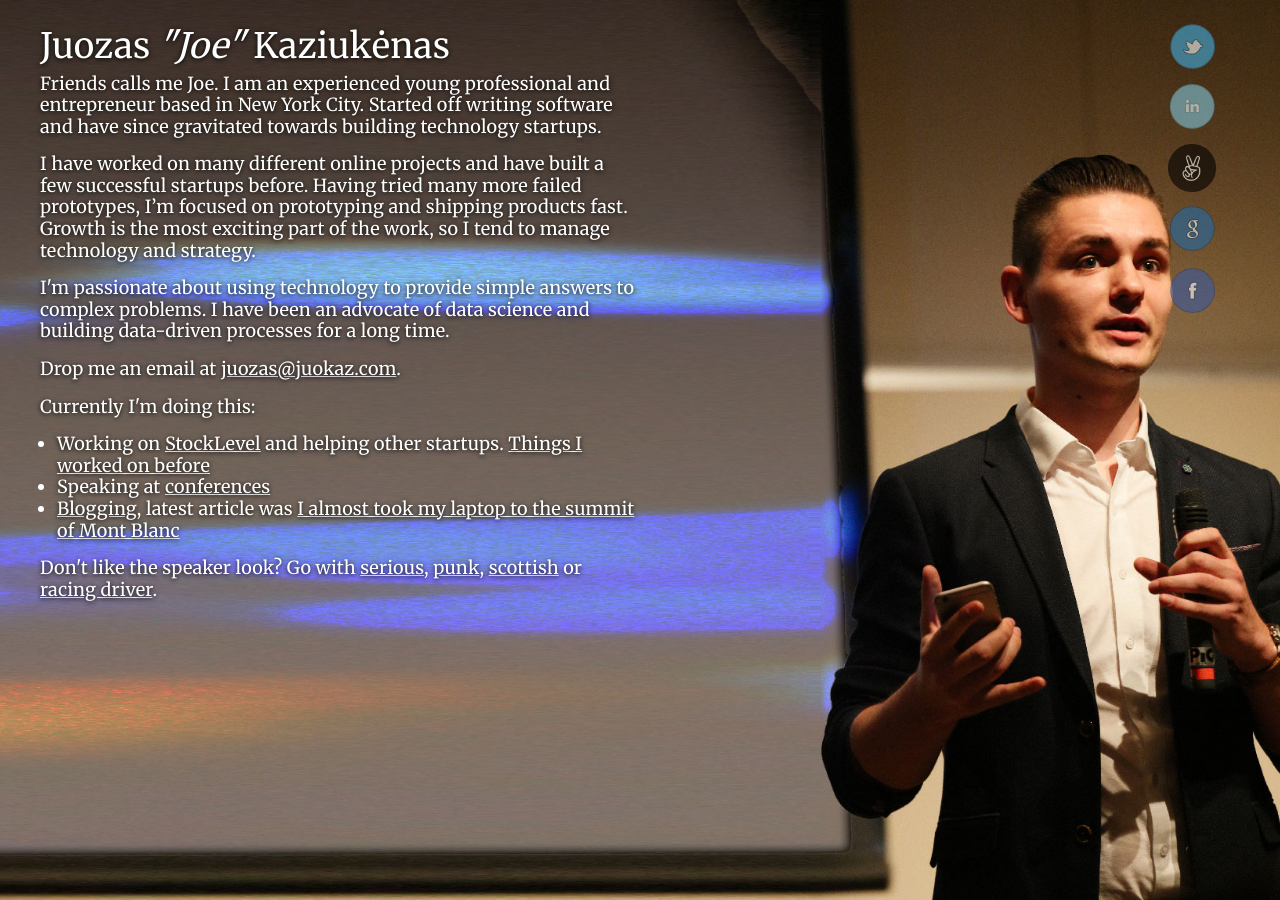
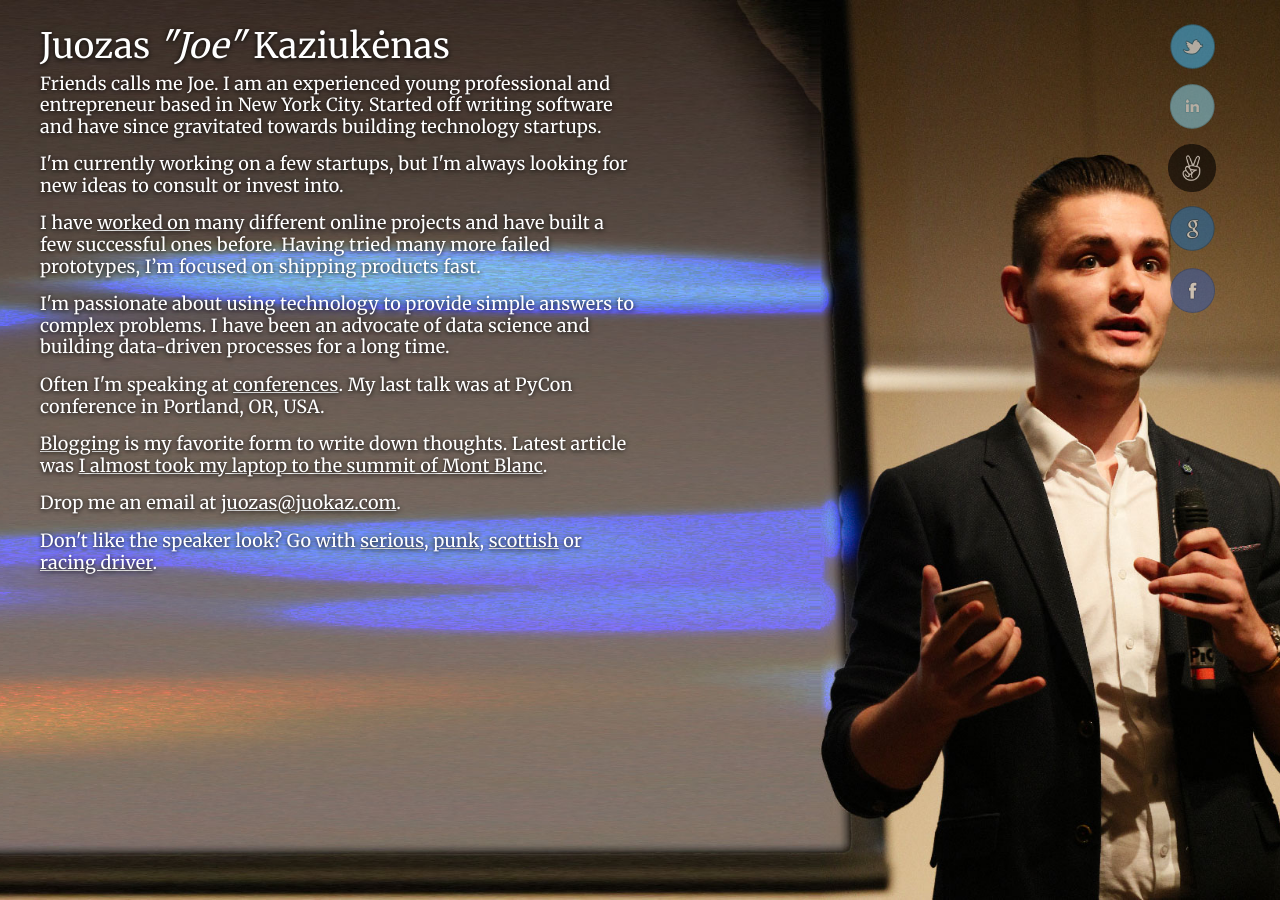
Before and after one commit to juokaz/juokaz.com, a Jekyll site: the page built from index.html, in a window 1280 px wide. Built offline with Jekyll 4.4.1, drawn with Linux system fonts in a browser that asks for light colours.

Commit message:
Update intro text to remove extra sections

```diff
--- a/index.html
+++ b/index.html
@@ -13,22 +13,23 @@ body_class: speaker
         Friends calls me Joe. I am an experienced young professional and entrepreneur based in New York City. Started off writing software and have since gravitated towards building technology startups.
     </p>
     <p>
-        I have worked on many different online projects and have built a few successful startups before. Having tried many more failed prototypes, I’m focused on prototyping and shipping products fast. Growth is the most exciting part of the work, so I tend to manage technology and strategy.
+        I'm currently working on a few startups, but I'm always looking for new ideas to consult or invest into.
+    </a>
+    <p>
+        I have <a href="cv.html">worked on</a> many different online projects and have built a few successful ones before. Having tried many more failed prototypes, I’m focused on shipping products fast.
     </p>
     <p>
         I'm passionate about using technology to provide simple answers to complex problems. I have been an advocate of data science and building data-driven processes for a long time.
     </p>
     <p>
+        Often I'm speaking at <a href="conferences.html">conferences</a>. My last talk was at {{ site.conferences[0].talks[0].title }} in {{ site.conferences[0].talks[0].location }}.
+    </p>
+    <p>
+        <a href="blog/">Blogging</a> is my favorite form to write down thoughts. Latest article was <a href="{{ site.posts[0].url }}">{{ site.posts[0].title }}</a>.
+    </p>
+    <p>
         {% include email.html %}
     </p>
-    <p>
-        Currently I'm doing this:
-    </p>
-    <ul>
-        <li>Working on <a href="http://stocklevel.com">StockLevel</a> and helping other startups. <a href="cv.html">Things I worked on before</a></li>
-        <li>Speaking at <a href="conferences.html">conferences</a></li>
-        <li><a href="blog/">Blogging</a>, latest article was <a href="{{ site.posts[0].url }}">{{ site.posts[0].title }}</a></li>
-    </ul>
     <p id="looks">
         <span id="go-serious">
             Don't like the serious look? Go with <a href="#speaker">speaker</a>, <a href="#punk">punk</a>, <a href="#scottish">scottish</a> or <a href="#racing-driver">racing driver</a>.
--- a/style.css
+++ b/style.css
@@ -85,7 +85,7 @@ img.grayscale:hover {
 #about p, #about ul { color: #fff; font-size: 18px; font-weight: 400; line-height: 1.2; margin-bottom: 16px; -webkit-font-smoothing: antialiased; text-shadow: 0 1px 5px black; }
 #about a { color: #fff; }
 #about { width: 600px; padding-left: 20px; padding-right: 20px; margin: 0 auto 0 20px !important; }
-#about h1 { color: #fff;  text-shadow: 0 1px 5px black; }
+#about h1 { color: #fff; text-shadow: 0 1px 5px black; }
 
 ul#connect{ margin-left: 0; width: 60px; position: fixed; right: 52px; top: 22px; }
 #connect li{display:inline;list-style-type:none;}
```
